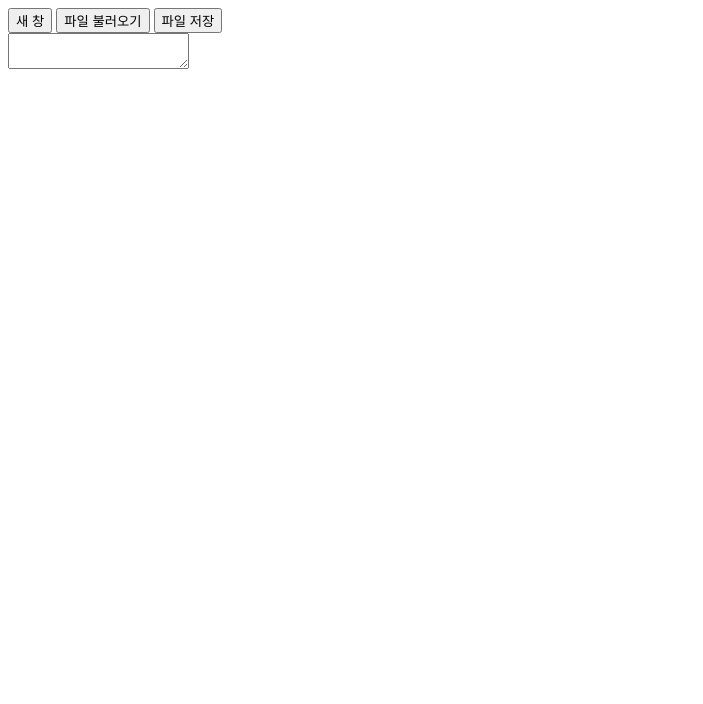
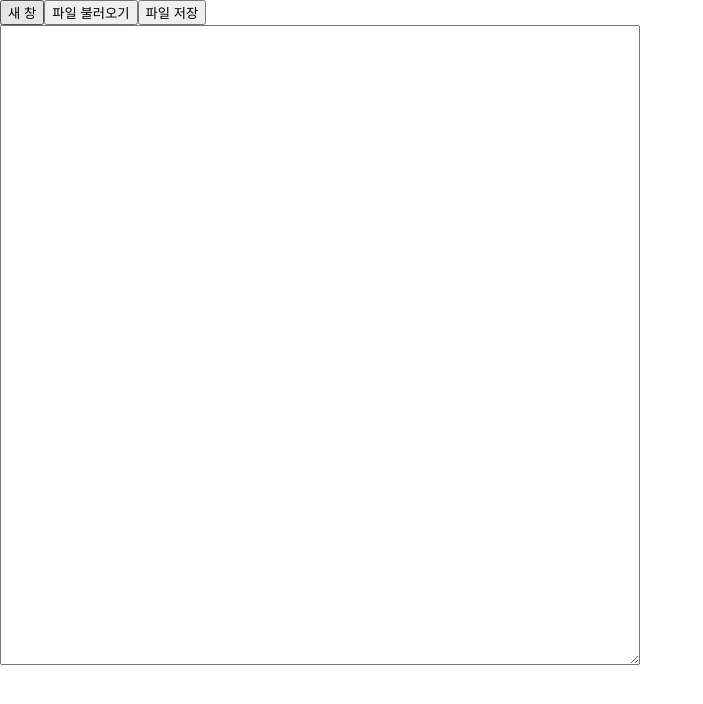
Before and after one commit to novel-plus/text-editor, an Electron app: page editor/index.html in a window 1280 px wide. Shown: the whole page, without its empty margins (0-703 px from the left). Drawn offline with Linux system fonts and the light colour scheme.

Commit message:
cli: electron forge

```diff
--- a/editor/index.html
+++ b/editor/index.html
@@ -14,10 +14,8 @@
                 <button class="control-button" id="save-file-button">파일 저장</button>
             </div>
             <div class="contents">
-                <div class="raw-markdown-wrapper">
-                    <textarea id="raw-markdown"></textarea>
-                </div>
-                <div id="rendered-html"></div>
+                <textarea class="raw-markdown" id="raw-markdown"></textarea>
+                <div class="rendered-html" id="rendered-html"></div>
             </div>
         </div>
     </body>
--- a/editor/renderer.js
+++ b/editor/renderer.js
@@ -11,7 +11,7 @@ function renderMarkDownToHtml(markdown) {
 }
 
 function handleFileLoad({canceled, path, content}) {
-    if (canceled) {
+    if (!!canceled) {
         return;
     }
     rawMarkdownContainer.value = content;
--- a/editor/style.css
+++ b/editor/style.css
@@ -0,0 +1,36 @@
+body, html {
+    margin: 0;
+    padding: 0;
+}
+
+* {
+    box-sizing: border-box;
+}
+
+.root {
+    height: 100vh;
+}
+
+.controls {
+    display: flex;
+    flex-direction: row;
+    width: 100%;
+}
+
+.contents {
+    display: flex;
+    flex-wrap: nowrap;
+    flex-direction: row;
+    width: 100%;
+    min-height: 80vh;
+}
+
+.raw-markdown {
+    width: 50%;
+    align-self: stretch;
+}
+
+.rendered-html {
+    width: 50%;
+    overflow: hidden;
+}
--- a/main.js
+++ b/main.js
@@ -4,14 +4,13 @@ const fs = require('fs');
 
 function createMainWindow() {
     const mainWindow = new BrowserWindow({
-        width: 600,
-        height: 800,
         webPreferences: {
             preload: path.join(__dirname, 'preload.js'),
             nodeIntegration: true
         },
         show: false
     })
+    mainWindow.maximize();
     mainWindow.loadFile('editor/index.html');
     return mainWindow;
 }
```
Also changed, not shown: package.json (+39 -2 lines), 2 other files.
